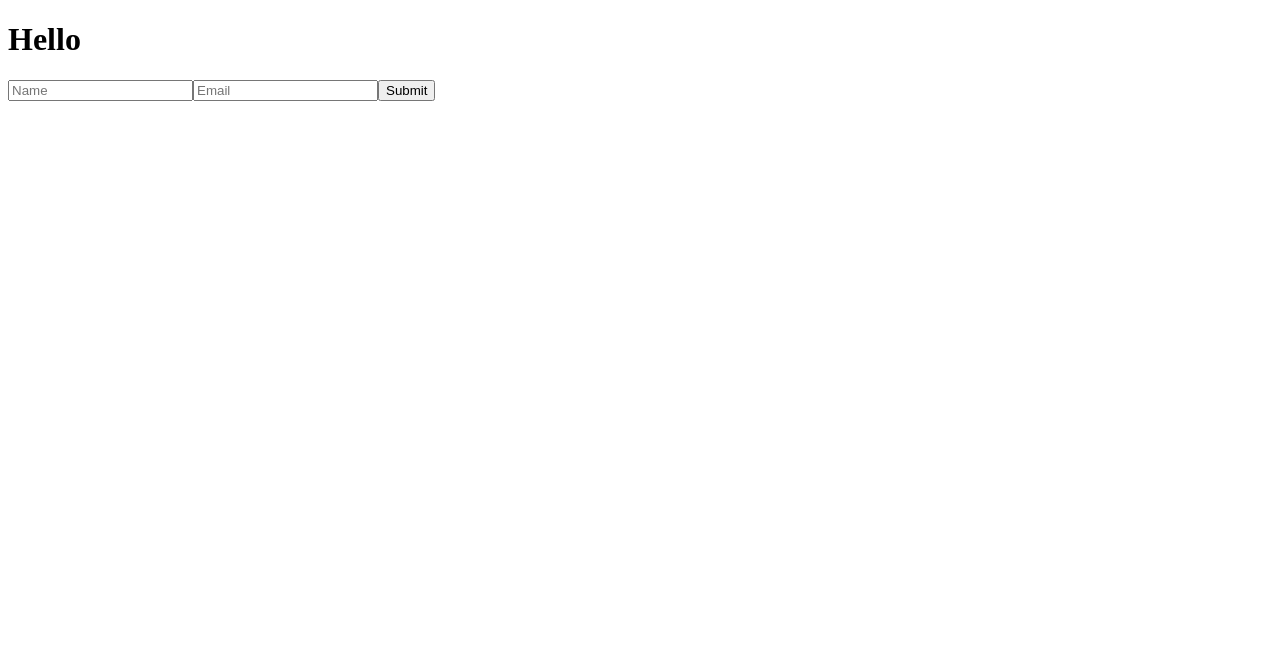
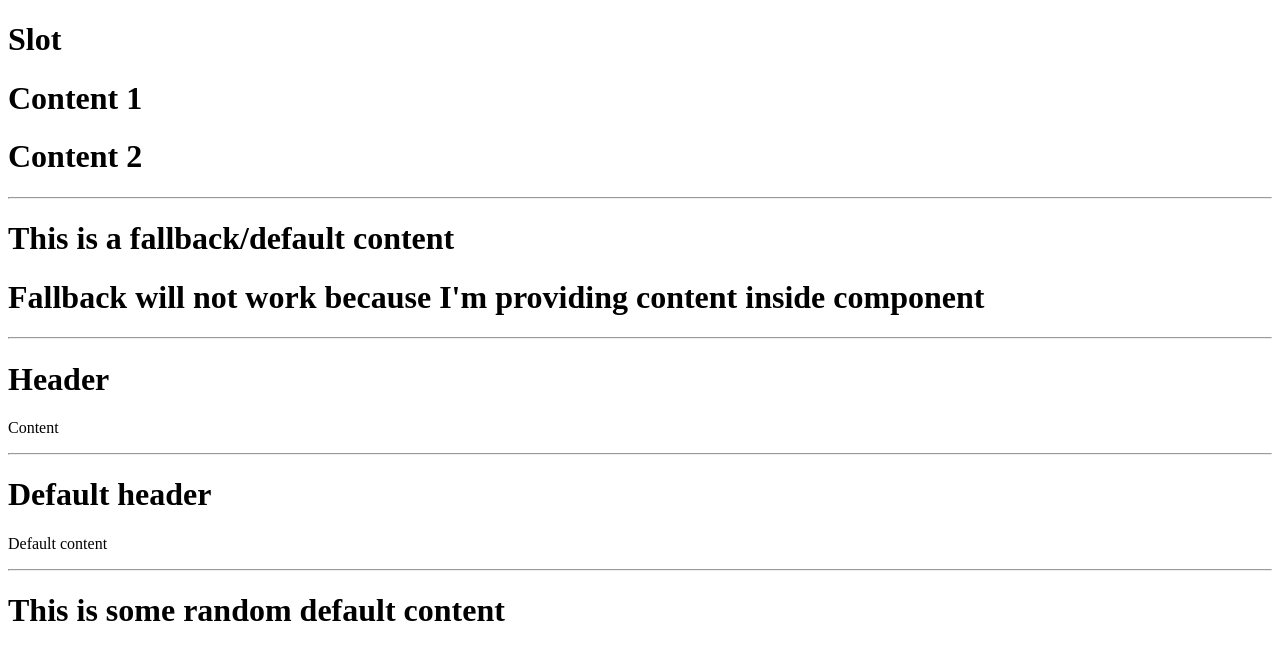
Before and after one commit to kevinslashgun/vue-course, a Vue app: page / in a window 1280 px wide. Shown: the top 660 px of the page. Built offline with nearby package versions, Linux system fonts and the light colour scheme.

Commit message:
Update App.vue template to use slot components

```diff
--- a/src/App.vue
+++ b/src/App.vue
@@ -1,14 +1,48 @@
 <script setup>
-import FormComponent from './components/FormComponent.vue';
-
-const formHandler = (name, email) => {
-  console.log(name, email);
-}
+import SlotComponent from './components/SlotComponent.vue'
+import FallbackContent from './components/FallbackContent.vue'
+import NamedSlot from './components/NamedSlot.vue'
+import DefaultSlot from './components/DefaultSlot.vue'
 </script>
 
 <template>
-  <h1>Hello</h1>
-  <FormComponent @userInfo="formHandler" />
+  <h1>Slot</h1>
+  <SlotComponent>
+    <h1>Content 1</h1>
+    <h1>Content 2</h1>
+  </SlotComponent>
+
+  <hr>
+  <FallbackContent />
+  <FallbackContent>
+    <h1>Fallback will not work because I'm providing content inside component</h1>
+  </FallbackContent>
+
+  <hr>
+  <NamedSlot>
+    <!-- v-slot:header -->
+    <template v-slot:header>
+      <h1>Header</h1>
+    </template>
+    <!-- #content -->
+    <template #content>
+      <p>Content</p>
+    </template>
+  </NamedSlot>
+
+  <hr>
+  <!-- Default content with NamedSlot -->
+  <NamedSlot>
+    <template #header></template>
+    <template #content></template>
+  </NamedSlot>
+
+  <hr>
+  <DefaultSlot>
+    <template #default>
+      <h1>This is some random default content</h1>
+    </template>
+  </DefaultSlot>
 </template>
 
 <style scoped></style>
--- /dev/null
+++ b/src/components/DefaultSlot.vue
@@ -0,0 +1,5 @@
+<script setup></script>
+
+<template>
+    <slot></slot>
+</template>
--- /dev/null
+++ b/src/components/FallbackContent.vue
@@ -0,0 +1,7 @@
+<script setup></script>
+
+<template>
+    <slot>
+        <h1>This is a fallback/default content</h1>
+    </slot>
+</template>
--- a/src/components/FormComponent.vue
+++ /dev/null
@@ -1,13 +0,0 @@
-<script setup>
-import { ref } from 'vue'
-const name = ref('')
-const email = ref('')
-</script>
-
-<template>
-    <form @submit.prevent="$emit('userInfo', name, email)">
-        <input type="text" placeholder="Name" v-model="name" />
-        <input type="email" placeholder="Email" v-model="email" />
-        <button>Submit</button>
-    </form>
-</template>
--- /dev/null
+++ b/src/components/NamedSlot.vue
@@ -0,0 +1,10 @@
+<script setup></script>
+
+<template>
+    <slot name="header">
+        <h1>Default header</h1>
+    </slot>
+    <slot name="content">
+        <p>Default content</p>
+    </slot>
+</template>
--- /dev/null
+++ b/src/components/SlotComponent.vue
@@ -0,0 +1,7 @@
+<script setup>
+</script>
+
+<template>
+    <!-- Creating a slot -->
+    <slot></slot>
+</template>
```
